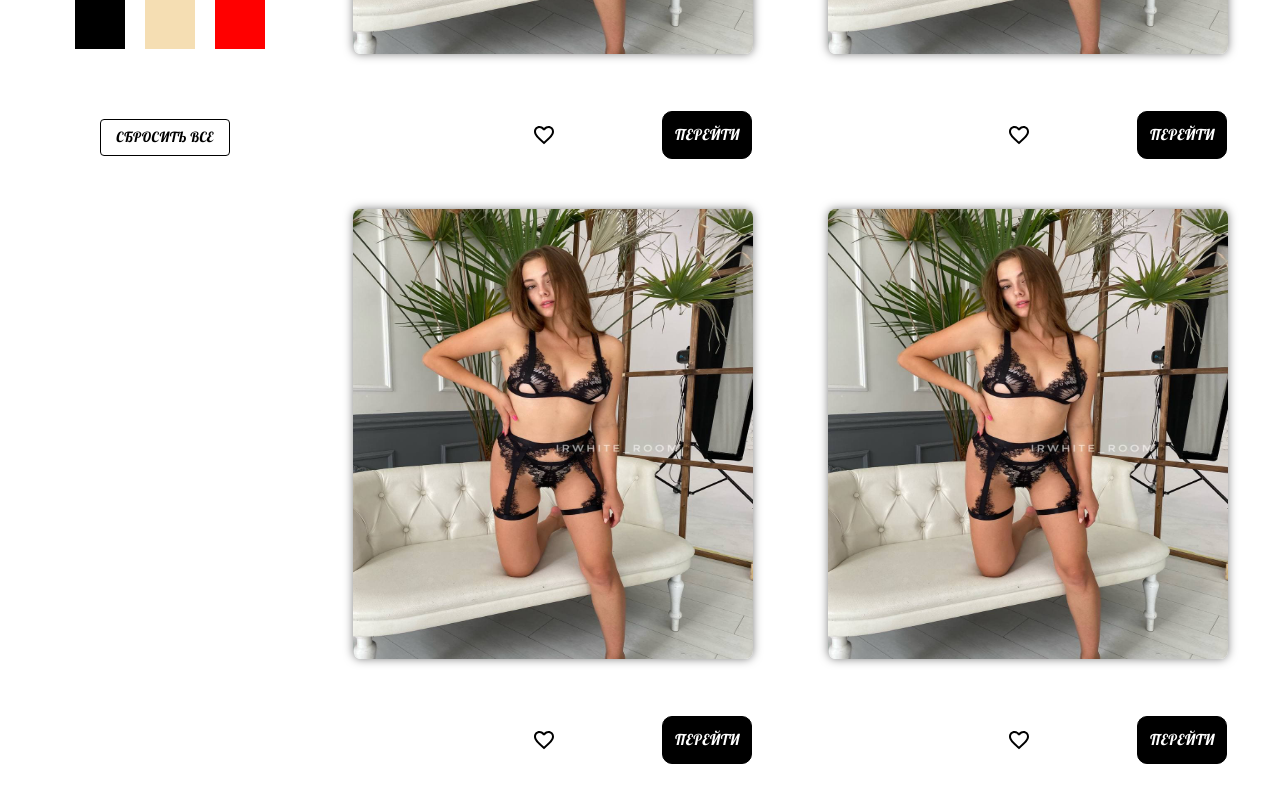
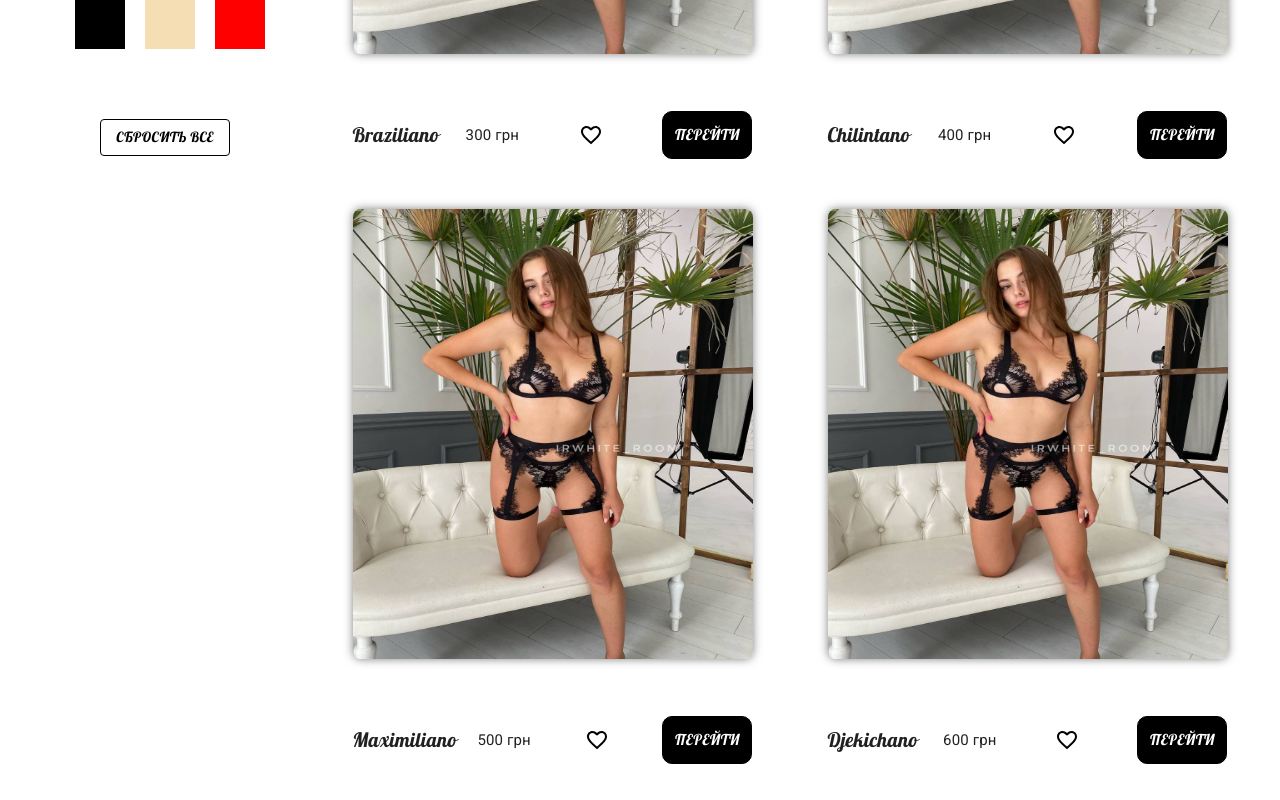
Before and after one commit to VladPobidash/underwear, a React (Create React App) app: page /swimwear in a window 1280 px wide. Shown: the part 620-1420 px from the top of the page. Built offline with nearby package versions, Linux system fonts and the light colour scheme; a web font is replaced by a local one.

Commit message:
props using

```diff
--- a/src/components/Category/CategoryCard.jsx
+++ b/src/components/Category/CategoryCard.jsx
@@ -2,12 +2,11 @@ import React from "react";
 import { Link } from "react-router-dom";
 import { Tabs, Tab } from "@mui/material";
 import FavoriteBorderIcon from "@mui/icons-material/FavoriteBorder";
-import ComplectPhoto from "../../assets/card-sale-3.jpg";
 
-const CategoryCard = (card) => {
+const CategoryCard = ({ card }) => {
   return (
     <div className="category__card">
-      <img src={ComplectPhoto} alt="category__img" className="category__img" />
+      <img src={card.photo} alt="category__img" className="category__img" />
       <div className="card__bottom">
         <p className="card__name">{card.name}</p>
         <span className="card__price">{card.price}</span>
--- a/src/components/Category/CategoryLayout.jsx
+++ b/src/components/Category/CategoryLayout.jsx
@@ -10,6 +10,7 @@ import Pagination from "@mui/material/Pagination";
 import Stack from "@mui/material/Stack";
 import Button from "@mui/material/Button";
 import CategoryCard from "./CategoryCard";
+import ComplectPhoto from "../../assets/card-sale-3.jpg";
 import "./category.scss";
 
 const CategoryLayout = () => {
@@ -27,10 +28,10 @@ const CategoryLayout = () => {
   const currentCategory = categoryPath.find((k) => k.path === route.path);
 
   const cardStorage = [
-    { id: 1, photo: "", name: "Braziliano", price: "300 грн" },
-    { id: 2, photo: "", name: "Chilintano", price: "400 грн" },
-    { id: 3, photo: "", name: "Maximiliano", price: "500 грн" },
-    { id: 4, photo: "", name: "Djekichano", price: "600 грн" },
+    { id: 1, photo: ComplectPhoto, name: "Braziliano", price: "300 грн" },
+    { id: 2, photo: ComplectPhoto, name: "Chilintano", price: "400 грн" },
+    { id: 3, photo: ComplectPhoto, name: "Maximiliano", price: "500 грн" },
+    { id: 4, photo: ComplectPhoto, name: "Djekichano", price: "600 грн" },
   ];
 
   return (
```
